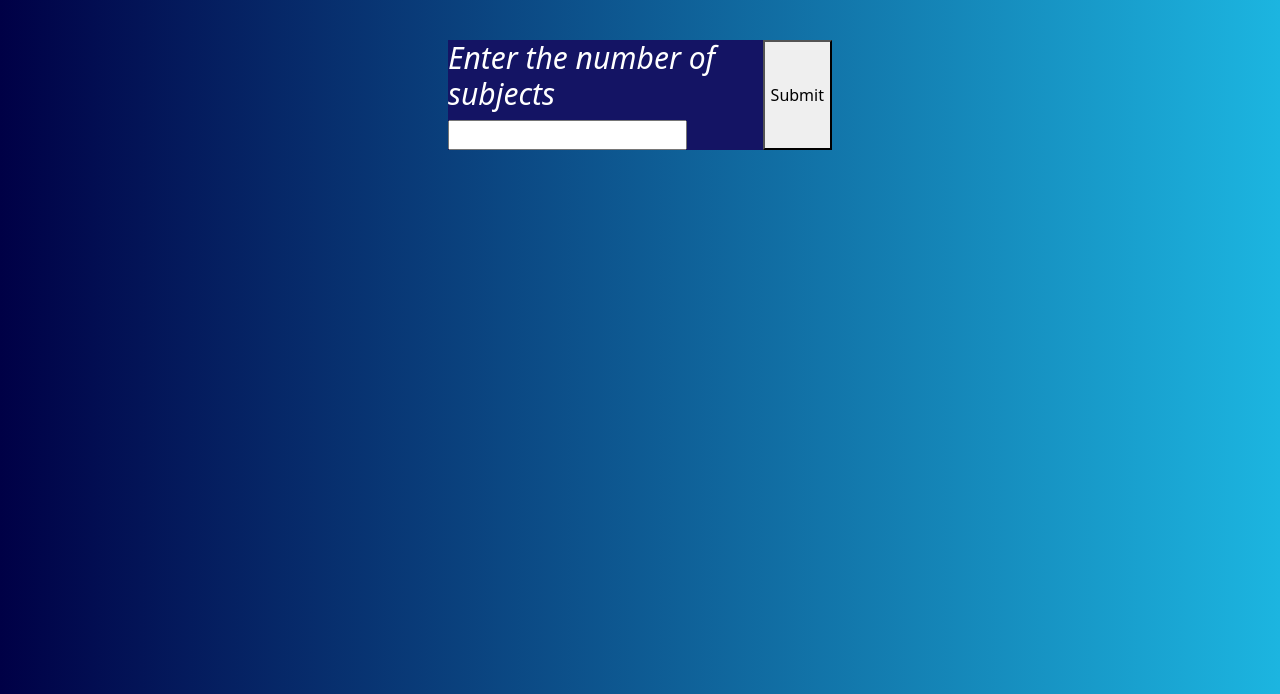
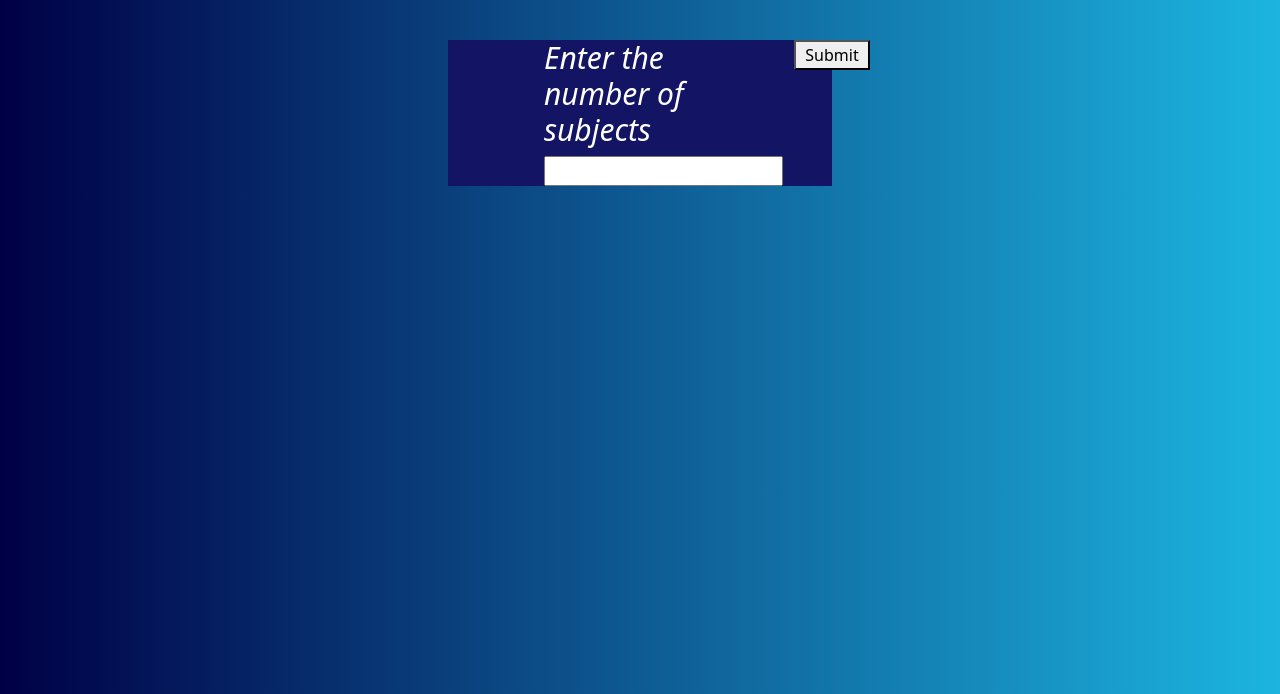
Before and after one commit to chetan-0/GPA-Calculator, a plain HTML site: page index.html in a window 1280 px wide. Shown: the part 106-800 px from the top of the page. Drawn offline with nearby package versions, Linux system fonts and the light colour scheme.

Commit message:
new css blocks added

```diff
--- a/CSS/style.css
+++ b/CSS/style.css
@@ -21,6 +21,20 @@
 	color : #fff;
 	font-weight:  lighter;
 	font-style: italic;
+}
+.block > form{
+    height : 50%;
+    width: 50%;
+    position: relative;
+    top: 25%;
+    left: 25%;
+}
+
+.block > button{
+    height: 20%;
+    width: 20%;
+    position: relative;
+    left: 40%;
 }
 
 body{
```
